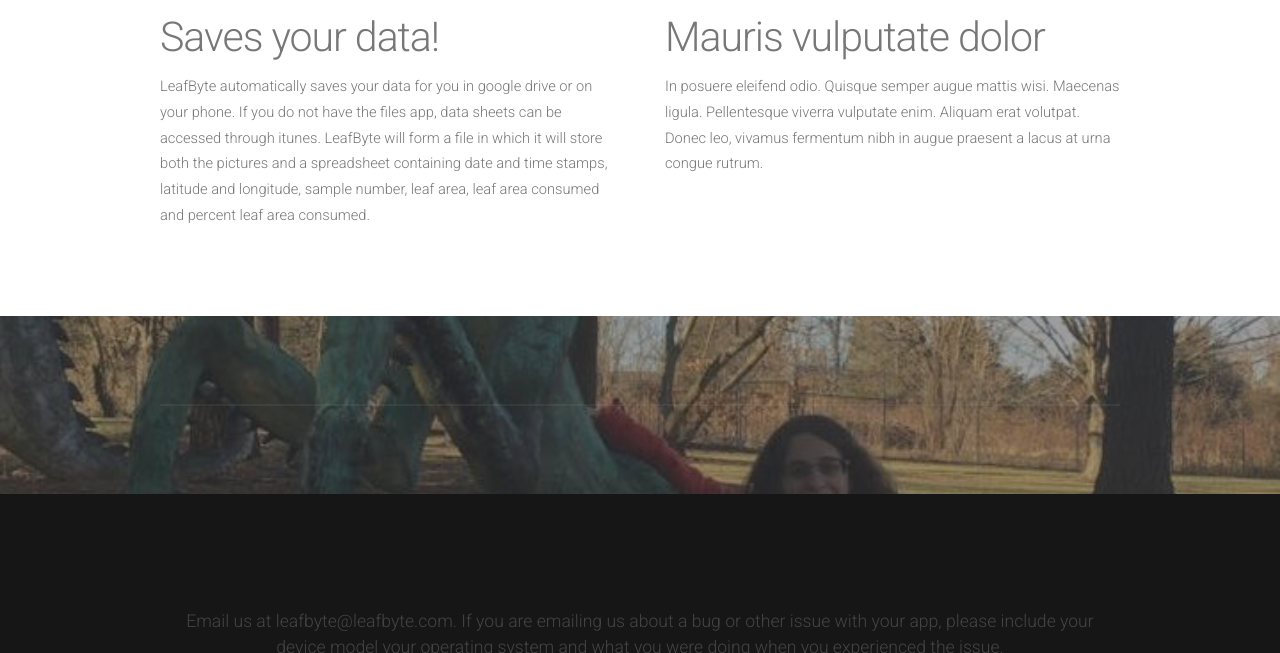
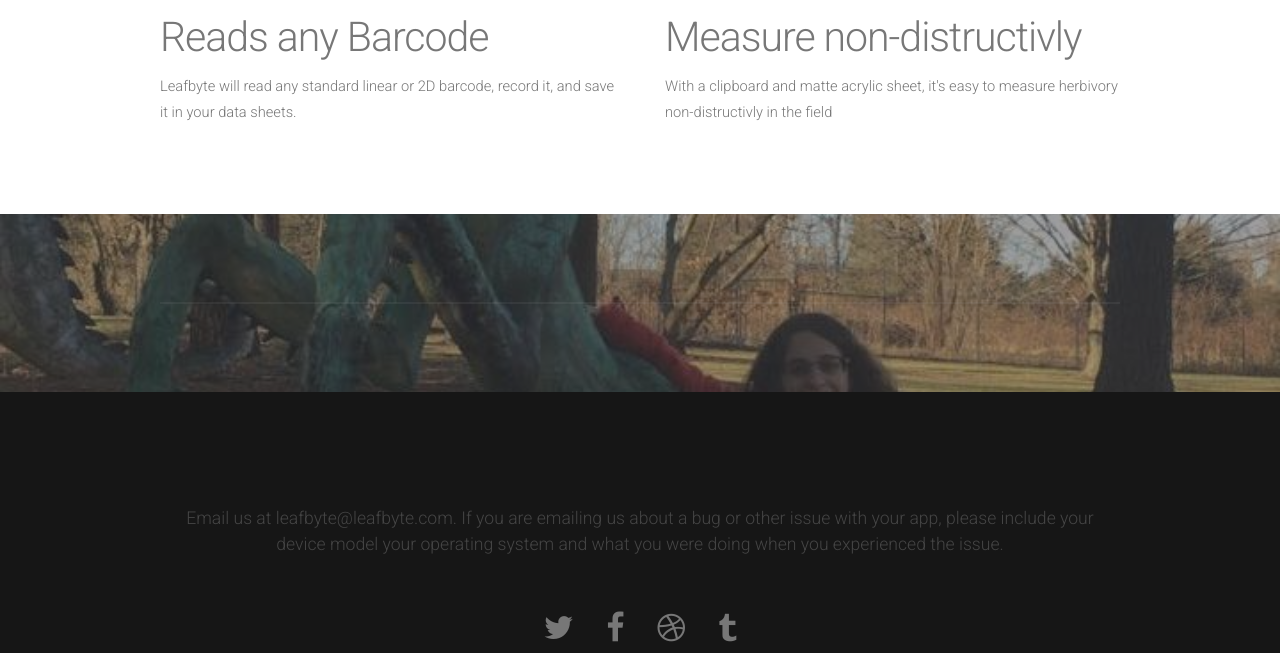
Before and after one commit to Zoegp/zoegp.github.io, a Jekyll site: the page leafbyte.html, which Jekyll copies as it is, in a window 1280 px wide and 900 px high, scrolled down 2496 px, cut to the strip 247-900 px from the top of the window. Built offline with Jekyll 4.4.1, drawn with Linux system fonts in a browser that asks for light colours; nearby versions of some CDN libraries.

Commit message:
Update leafbyte.html

```diff
--- a/leafbyte.html
+++ b/leafbyte.html
@@ -121,17 +121,16 @@ Released for free under the Creative Commons Attribution 3.0 license (templated.
 				<section class="6u">
 					<iframe class="image full" width="560" height="315" src="https://www.youtube.com/embed/XzqOXfsB4kA?rel=0" frameborder="0" allow="autoplay; encrypted-media" allowfullscreen></iframe>
 					<header>
-						<h2>Saves your data!</h2>
+						<h2>Reads any Barcode</h2>
 					</header>
-					<p> LeafByte automatically saves your data for you in google drive or on your phone. If you do not have the files app, data sheets can be accessed through itunes. LeafByte will form a file in which it will store both the pictures and a spreadsheet containing date and time stamps, latitude and longitude, sample number, leaf area, leaf area consumed and percent leaf area consumed.
-					</p>
+					<p> Leafbyte will read any standard linear or 2D barcode, record it, and save it in your data sheets. </p>
 				</section>
 				<section class="6u">
 					<iframe class="image full" width="560" height="315" src="https://www.youtube.com/embed/XzqOXfsB4kA?rel=0" frameborder="0" allow="autoplay; encrypted-media" allowfullscreen></iframe>
 					<header>
-						<h2>Mauris vulputate dolor</h2>
+						<h2>Measure non-distructivly</h2>
 					</header>
-					<p>In posuere eleifend odio. Quisque semper augue mattis wisi. Maecenas ligula. Pellentesque viverra vulputate enim. Aliquam erat volutpat. Donec leo, vivamus fermentum nibh in augue praesent a lacus at urna congue rutrum.</p>
+					<p>With a clipboard and matte acrylic sheet, it's easy to measure herbivory non-distructivly in the field</p>
 				</section>
 			</div>
 
```
